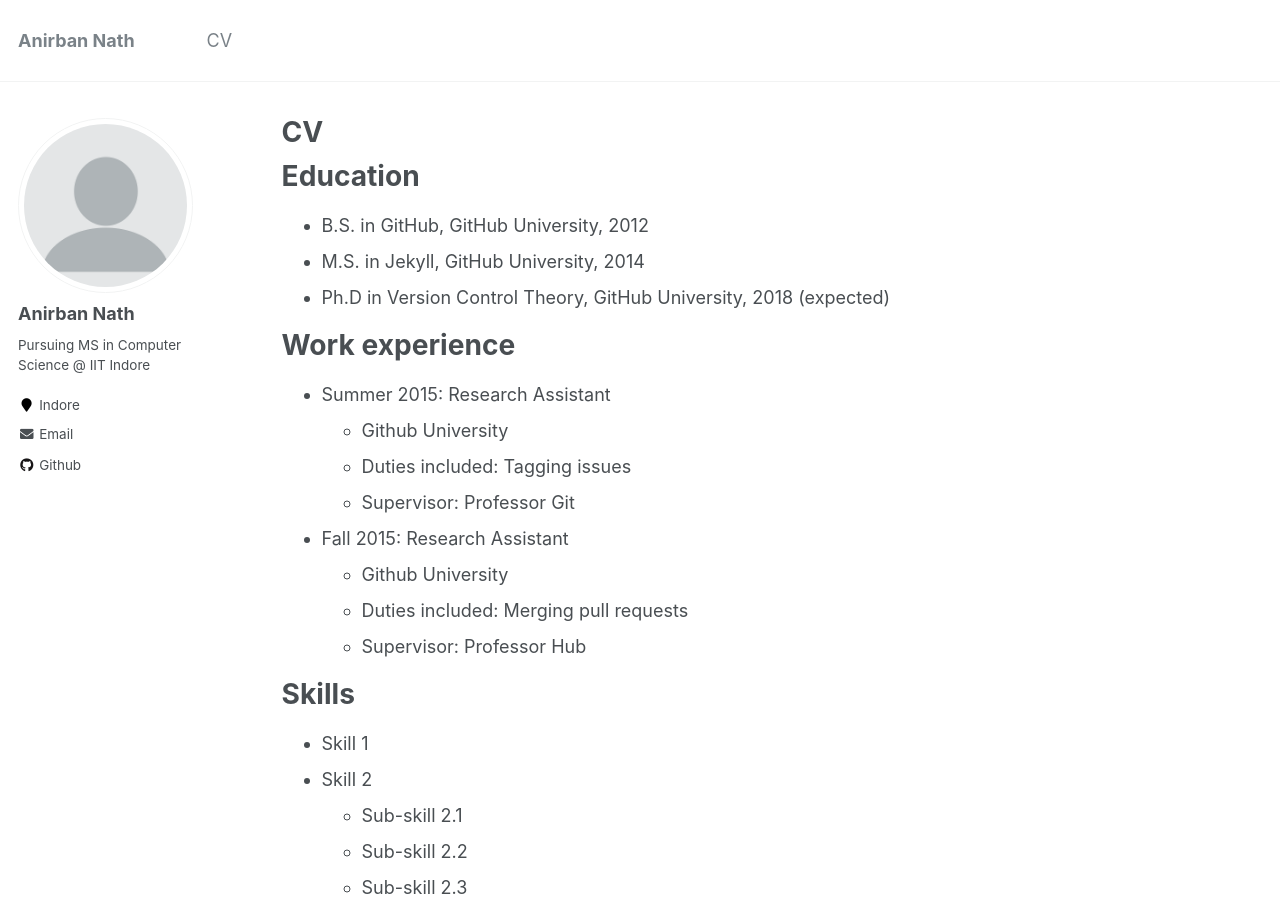
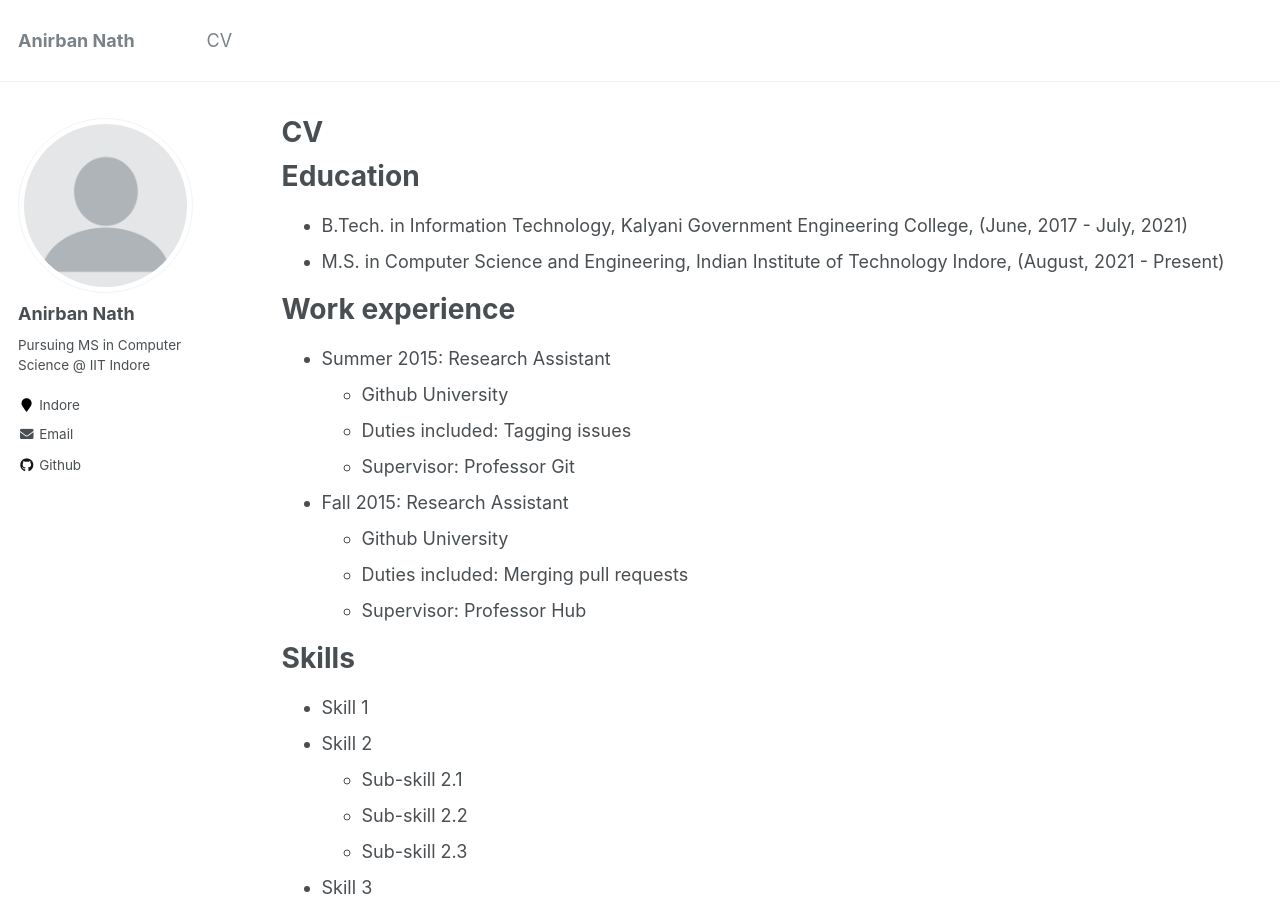
Before and after one commit to anirban-nath/anirban-nath.github.io, a Jekyll site: the page built from _pages/cv.md, in a window 1280 px wide and 900 px high. Built offline with Jekyll 4.4.1, drawn with Linux system fonts in a browser that asks for light colours.

Commit message:
updated cv.md

```diff
--- a/_pages/cv.md
+++ b/_pages/cv.md
@@ -11,9 +11,8 @@ redirect_from:
 
 Education
 ======
-* B.S. in GitHub, GitHub University, 2012
-* M.S. in Jekyll, GitHub University, 2014
-* Ph.D in Version Control Theory, GitHub University, 2018 (expected)
+* B.Tech. in Information Technology, Kalyani Government Engineering College, (June, 2017 - July, 2021)
+* M.S. in Computer Science and Engineering, Indian Institute of Technology Indore, (August, 2021 - Present)
 
 Work experience
 ======
```
